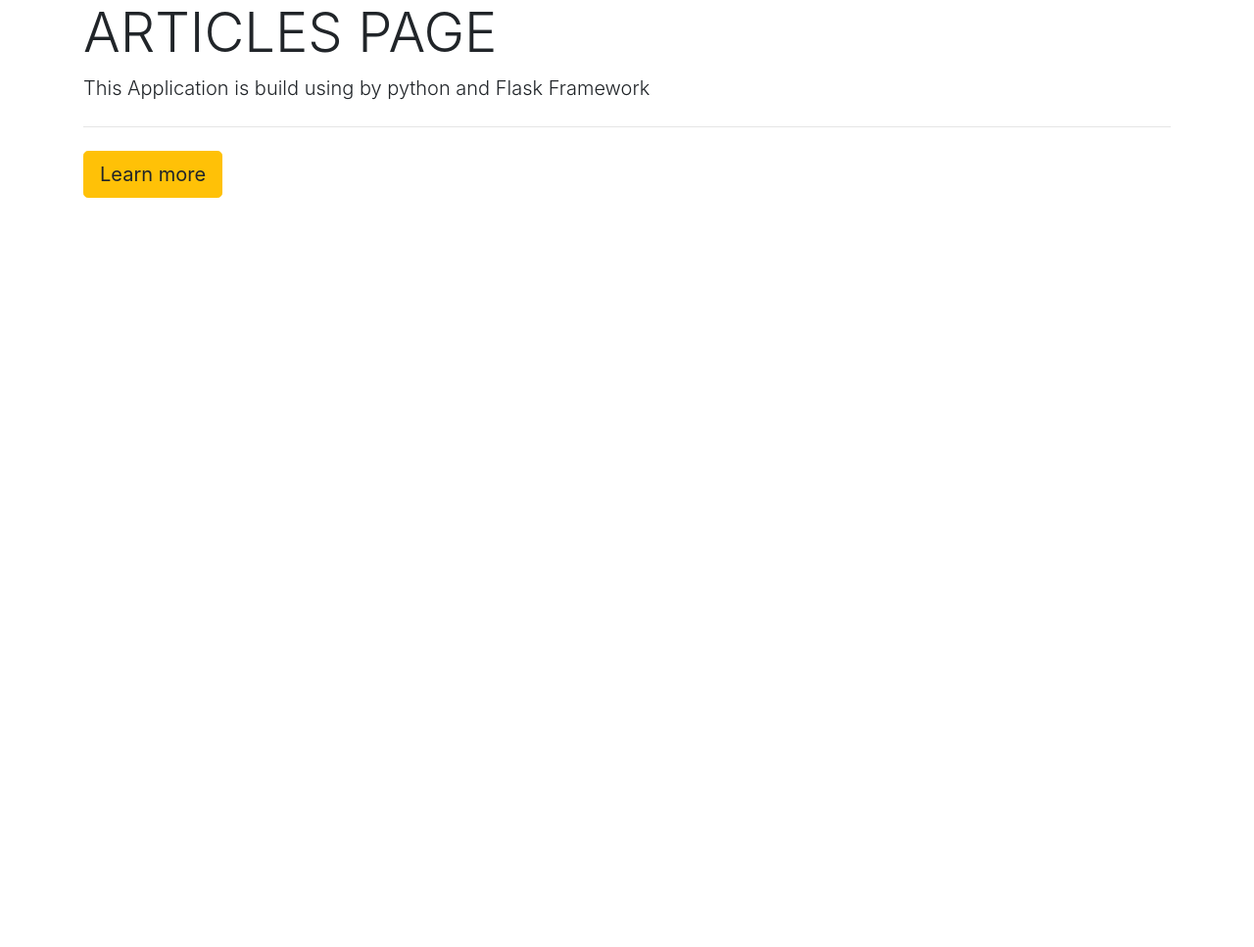
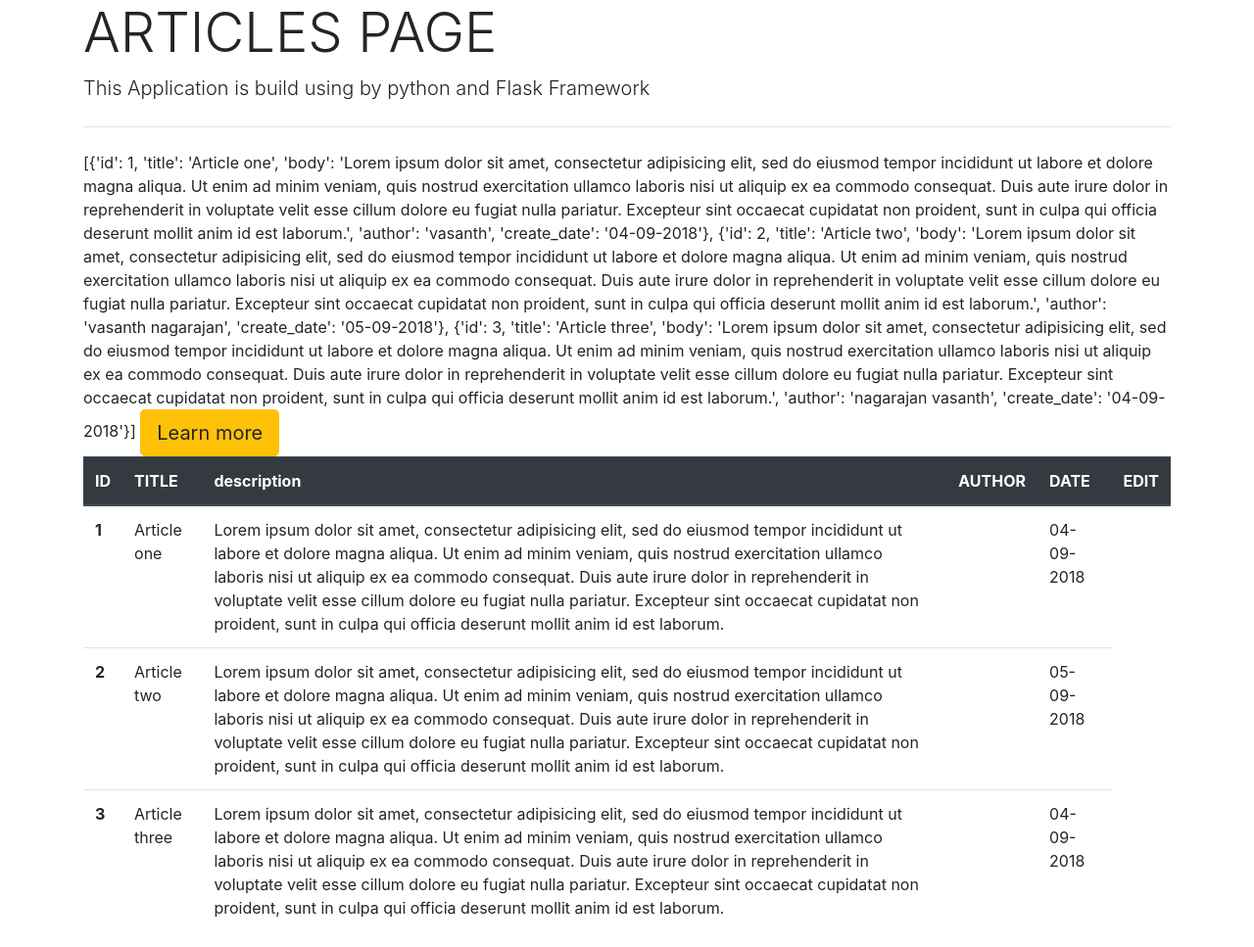
Before and after one commit to minjung7961/flask_web, a Flask app: page /articles in a window 1280 px wide. Shown: the part 56-1023 px from the top of the page at 98% size. Before the commit the page ends 258 px from the top, so only its background shows below. Run offline with Flask 2, Linux system fonts and the light colour scheme; some libraries are stand-ins or nearby versions.

Commit message:
articles.html for statement

```diff
--- a/app.py
+++ b/app.py
@@ -1,5 +1,5 @@
 from flask import Flask, render_template
-
+from data import Articles
 
 app = Flask(__name__)
 
@@ -20,7 +20,9 @@
 
 @app.route('/articles')
 def articles():
-    return render_template('articles.html', hello = 'Gary kim')
+    articles = Articles()
+    # print(articles[0]['body'])
+    return render_template('articles.html', articles = articles)
 
 
 # app.py 파일을 가장 먼저 실행하겠다라는 내용 (그중 이줄부터 실행할것이란 소리)
--- /dev/null
+++ b/data.py
@@ -0,0 +1,5 @@
+def Articles():
+    articles = [  {  'id': 1,  'title':'Article one',  'body':'Lorem ipsum dolor sit amet, consectetur adipisicing elit, sed do eiusmod tempor incididunt ut labore et dolore magna aliqua. Ut enim ad minim veniam, quis nostrud exercitation ullamco laboris nisi ut aliquip ex ea commodo consequat. Duis aute irure dolor in reprehenderit in voluptate velit esse cillum dolore eu fugiat nulla pariatur. Excepteur sint occaecat cupidatat non proident, sunt in culpa qui officia deserunt mollit anim id est laborum.',  'author':'vasanth',  'create_date':'04-09-2018',  },
+ {  'id': 2,  'title':'Article two',  'body':'Lorem ipsum dolor sit amet, consectetur adipisicing elit, sed do eiusmod tempor incididunt ut labore et dolore magna aliqua. Ut enim ad minim veniam, quis nostrud exercitation ullamco laboris nisi ut aliquip ex ea commodo consequat. Duis aute irure dolor in reprehenderit  in voluptate velit esse cillum dolore eu fugiat nulla pariatur. Excepteur sint occaecat cupidatat non proident, sunt in culpa qui officia deserunt mollit anim id est laborum.',  'author':'vasanth nagarajan',  'create_date':'05-09-2018',  },
+{  'id': 3,  'title':'Article three',  'body':'Lorem ipsum dolor sit amet, consectetur adipisicing elit, sed do eiusmod tempor incididunt ut labore et dolore magna aliqua. Ut enim ad minim veniam, quis nostrud exercitation ullamco laboris nisi ut aliquip ex ea commodo consequat. Duis aute irure dolor in reprehenderit in voluptate velit esse cillum dolore eu fugiat nulla pariatur. Excepteur sint occaecat cupidatat non proident, sunt in culpa qui officia deserunt mollit anim id est laborum.',  'author':'nagarajan vasanth',  'create_date':'04-09-2018',  } ]
+    return articles
--- a/templates/articles.html
+++ b/templates/articles.html
@@ -3,5 +3,29 @@
     <h1 class="display-4">ARTICLES PAGE</h1>
     <p class="lead">This Application is build using by python and Flask Framework</p>
     <hr class="my-4">
+    <span>{{articles}}</span>
     <a class="btn btn-warning btn-lg" href="#" role="button">Learn more</a>
+    <table class="table" style="width:100% ">
+        <thead class="thead-dark">
+        <tr>
+          <th scope="col">ID</th>
+          <th scope="col">TITLE</th>
+          <th scope="col">description</th>
+          <th scope="col">AUTHOR</th>
+          <th scope="col">DATE</th>
+          <th scope="col">EDIT</th>
+        </tr>
+        </thead>
+        <tbody>
+        {% for article in articles %}
+          <tr>
+            <th scope="col">{{article['id']}}</th>
+            <td>{{article['title']}}</td>
+            <td>{{article['body']}}</td>
+            <td>{{article['AUTHOR']}}</td>
+            <td>{{article['create_date']}}</td>
+          </tr>
+        {% endfor %}
+        </tbody>
+    </table>
 {% endblock %}
```
